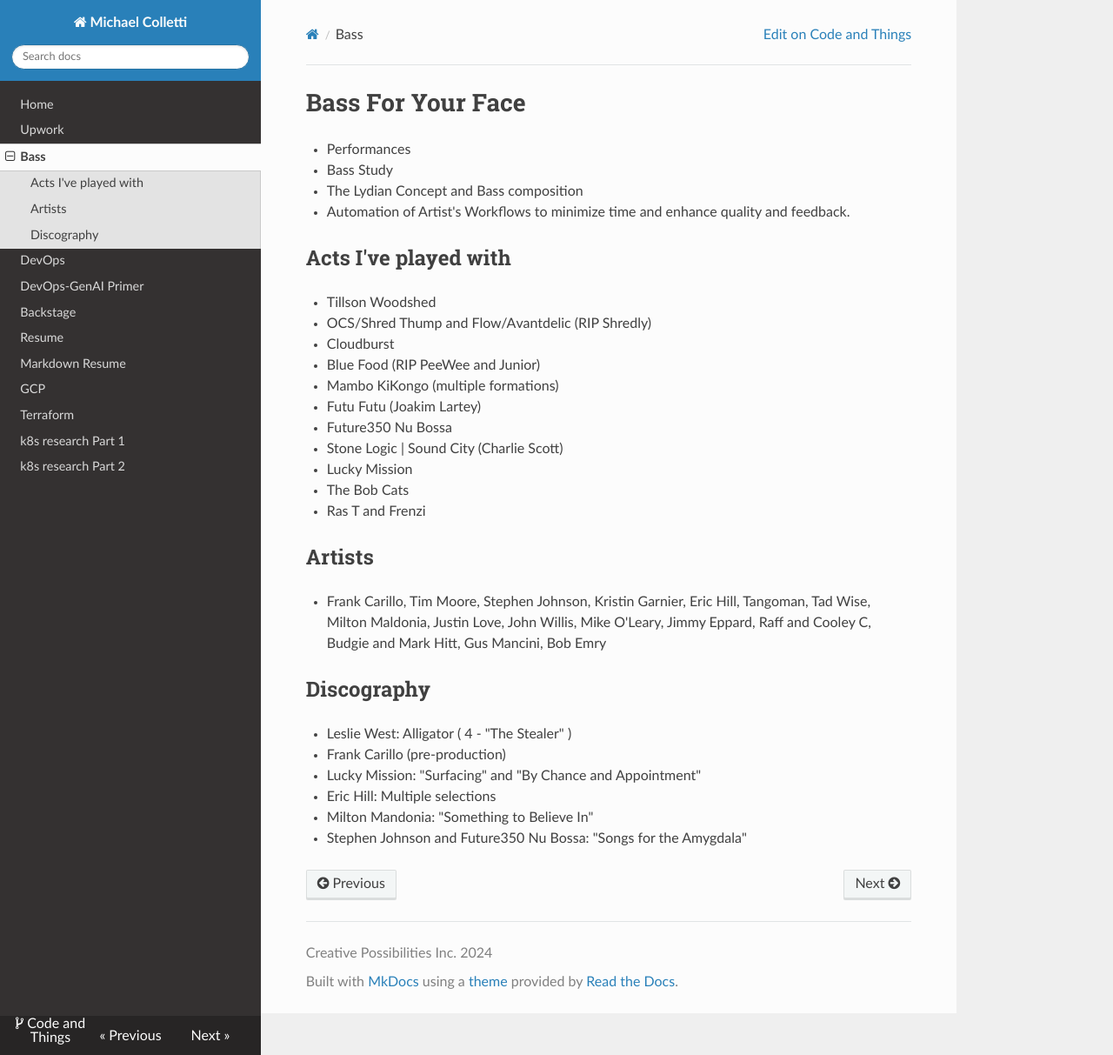
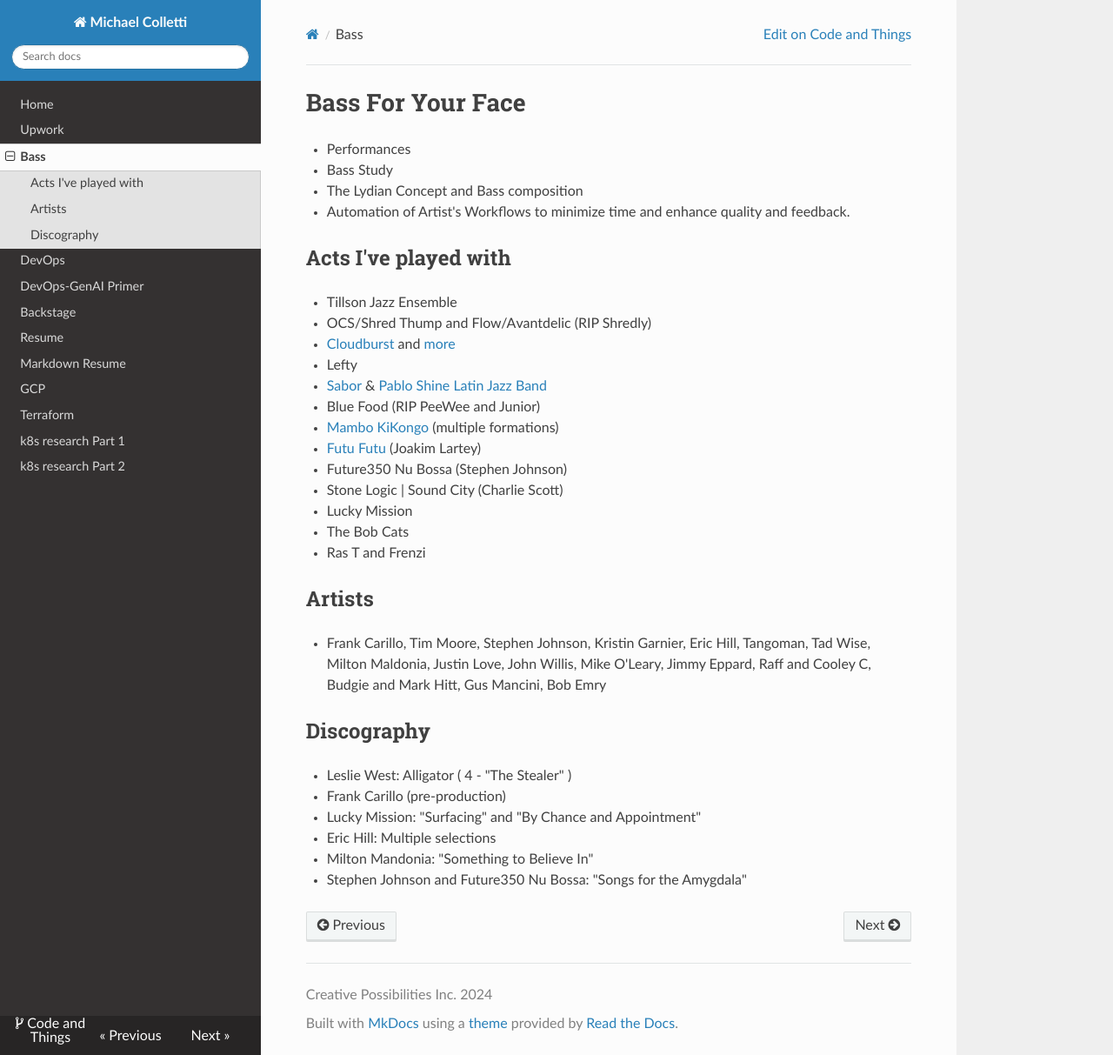
Before and after one commit to michaelcolletti/me, an MkDocs documentation site: the page built from docs/bass.md, in a window 1280 px wide and 1213 px high. Shown: the whole window at 87% size. Built offline with MkDocs 1.6.1, drawn with Linux system fonts in a browser that asks for light colours; nearby versions of some CDN libraries.

Commit message:
Update bass.md

```diff
--- a/docs/bass.md
+++ b/docs/bass.md
@@ -7,13 +7,15 @@
 
 ## Acts I've played with
 
-* Tillson Woodshed
+* Tillson Jazz Ensemble
 * OCS/Shred Thump and Flow/Avantdelic (RIP Shredly)
-* Cloudburst
+* [Cloudburst](https://www.youtube.com/watch?v=cHIGyNk7jac) and [more](https://www.facebook.com/cloudbursttrio/videos)
+* Lefty
+* [Sabor](https://vimeopro.com/user1696629/sabor) & [Pablo Shine Latin Jazz Band](https://www.pabloshineband.com/)
 * Blue Food (RIP PeeWee and Junior)
-* Mambo KiKongo (multiple formations)
-* Futu Futu (Joakim Lartey)
-* Future350 Nu Bossa
+* [Mambo KiKongo](https://wavefarm.org/wf/archive/x43fqk) (multiple formations)
+* [Futu Futu](https://www.youtube.com/watch?v=BHeAYUegavc) (Joakim Lartey)
+* Future350 Nu Bossa (Stephen Johnson)
 * Stone Logic | Sound City (Charlie Scott)
 * Lucky Mission
 * The Bob Cats
```
